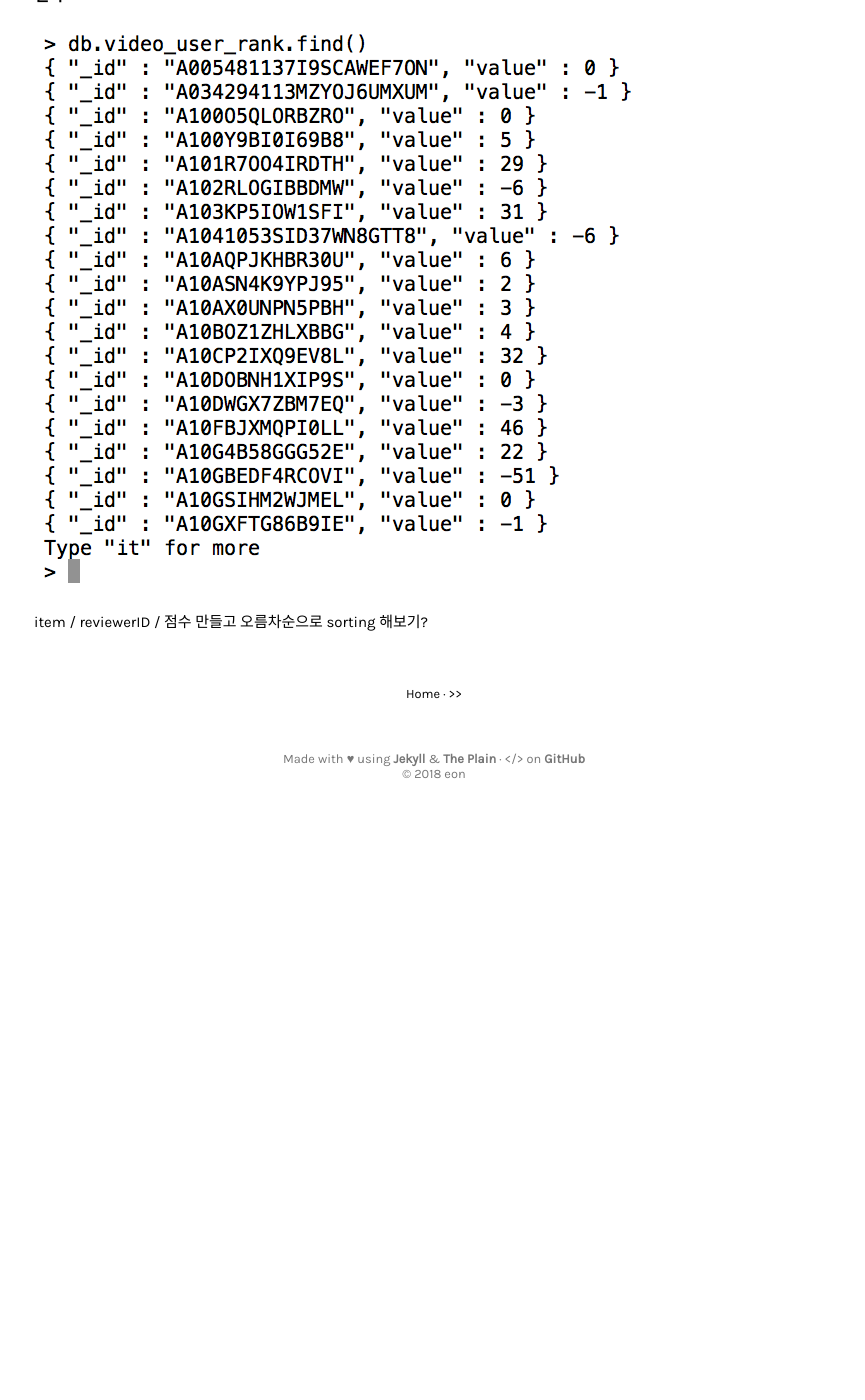
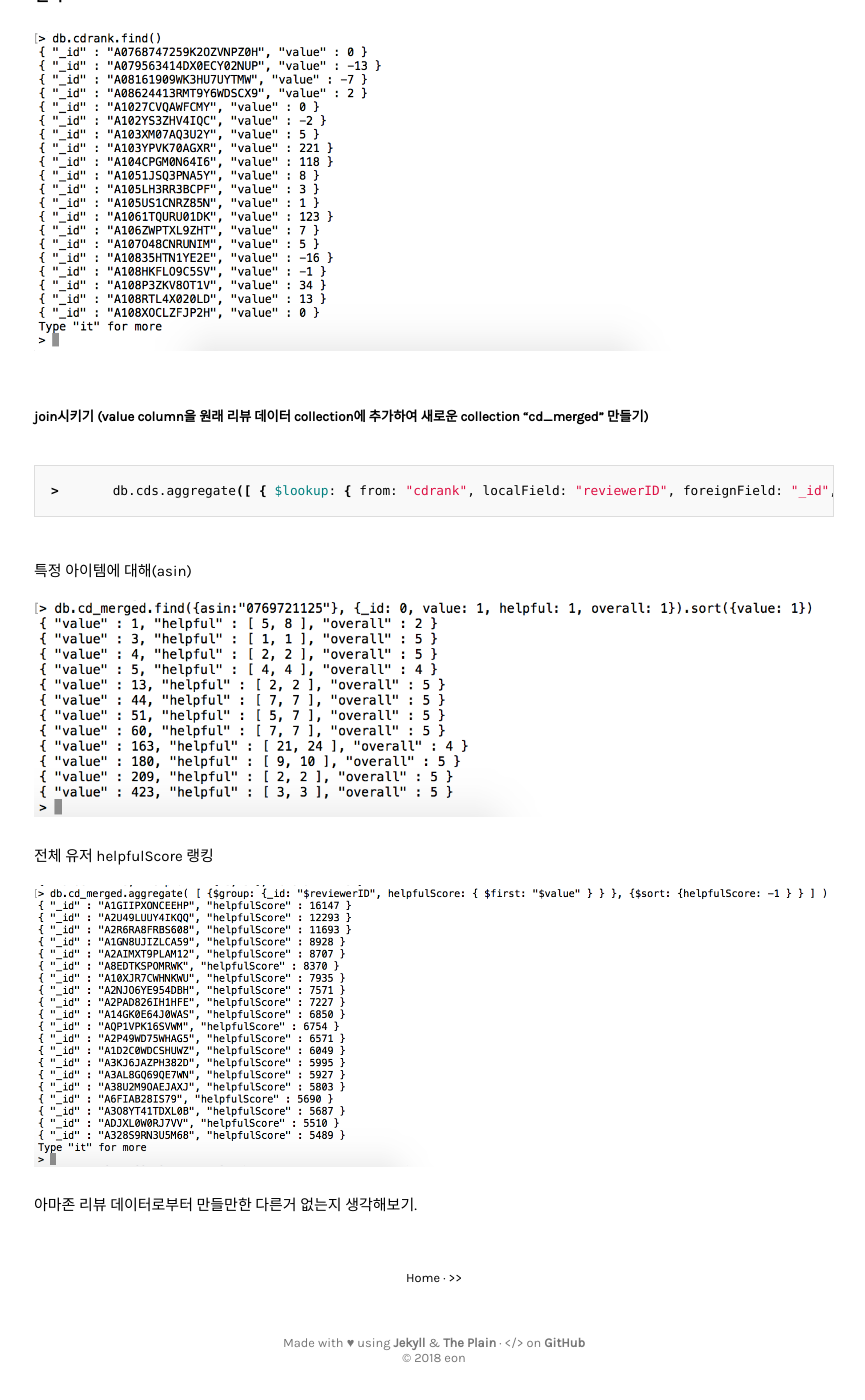
Before and after one commit to orslow/orslow.github.io, a Jekyll site: the page built from _posts/2018-12-05-BigdataProject.md, in a window 1280 px wide and 1400 px high, scrolled down 2939 px. Shown: the whole window, without its empty margins (206-1071 px from the left). Built offline with Jekyll 4.4.1, drawn with Linux system fonts in a browser that asks for light colours; before the commit the page ends 3755 px from its top, so only the background shows below that; some of the changed text lies outside the part shown.

Commit message:
bigdata project update

````diff
--- a/_posts/2018-12-05-BigdataProject.md
+++ b/_posts/2018-12-05-BigdataProject.md
@@ -109,7 +109,7 @@ public class rvRank {
 
         public void reduce(Text key, Iterable<IntWritable> values, Context context) throws IOException, InterruptedException {
 
-                int sum=0;
+            int sum=0;
 
             for (IntWritable value : values) {
                     sum+=value.get();
@@ -143,5 +143,25 @@ $ hadoop jar rvRank.jar rvRank 10.146.0.2(internal ip address)/amazon.videos 10.
 ![result]( {{ site.baseurl }}/assets/img/bigdata_project/result.png)
 
 
+##### join시키기 (value column을 원래 리뷰 데이터 collection에 추가하여 새로운 collection "cd_merged" 만들기)
 
-item / reviewerID / 점수 만들고 오름차순으로 sorting 해보기?
+``` sh
+>	db.cds.aggregate([ { $lookup: { from: "cdrank", localField: "reviewerID", foreignField: "_id", as: "fromItems" } }, { $replaceRoot: { newRoot: { $mergeObjects: [ { $arrayElemAt: [ "$fromItems", 0 ] }, "$$ROOT" ] } } }, { $project: { fromItems: 0} }, { $out: "cd_merged" ])
+```
+
+
+
+특정 아이템에 대해(asin)
+
+![result_2]( {{ site.baseurl }}/assets/img/bigdata_project/result_2.png)
+
+
+
+전체 유저 helpfulScore 랭킹
+
+![result_3]( {{ site.baseurl }}/assets/img/bigdata_project/result_3.png)
+
+
+
+
+ 아마존 리뷰 데이터로부터 만들만한 다른거 없는지 생각해보기.
````
Also changed, not shown: other parts of _posts/2018-12-05-BigdataProject.md (+1 -1 lines), _posts/2018-11-28-MongoHadoopHiveExercises.md (+1 -1 lines), assets/img/bigdata_project/result.png, assets/img/bigdata_project/result_2.png (added), assets/img/bigdata_project/result_3.png (added), 1 other file.
